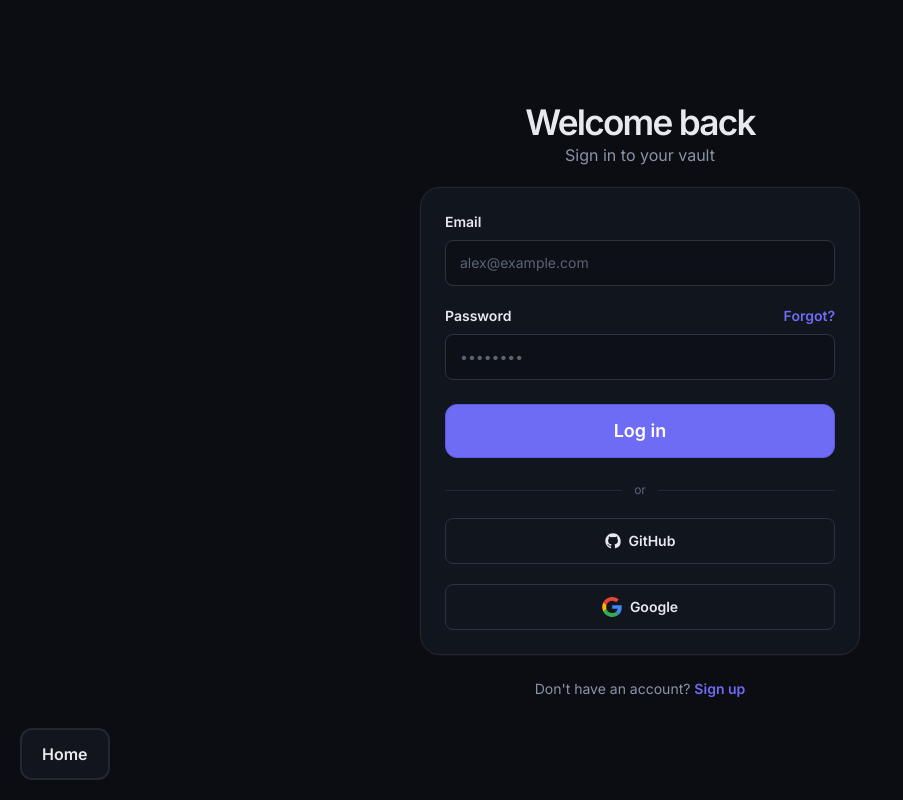
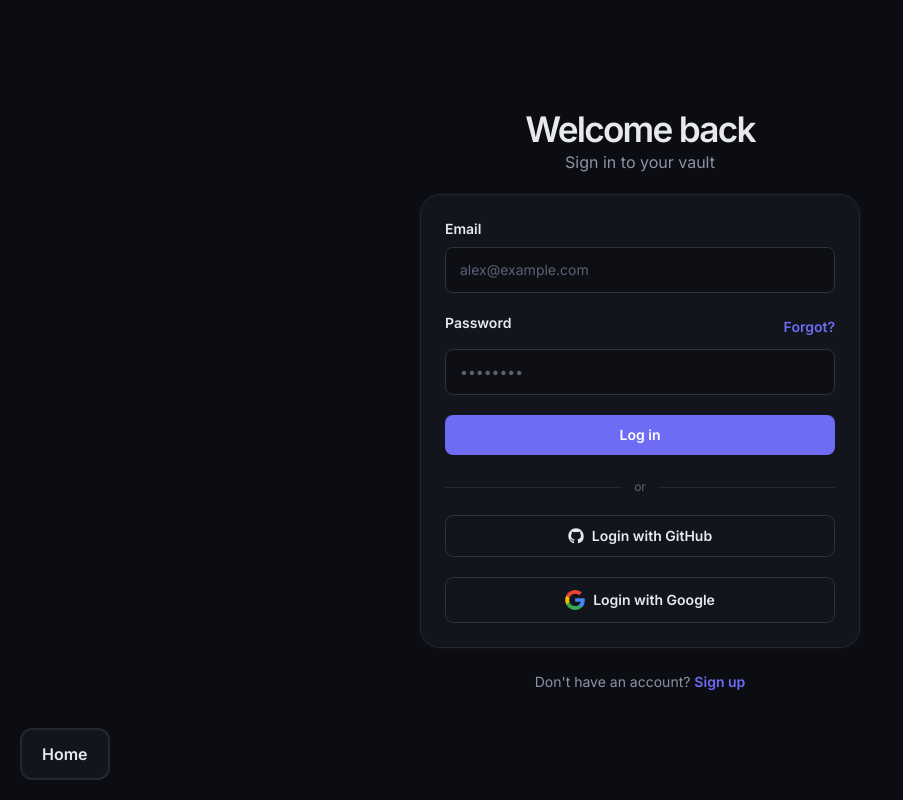
Before and after one commit to PrabhatBargoti/DevVault, a React (Vite) app in the folder Client/: page /Login in a window 1280 px wide. Shown: the whole page, without its empty margins (0-903 px from the left). Built offline with nearby package versions, Linux system fonts and the light colour scheme.

Commit message:
Forget pass page made

```diff
--- a/Client/src/Pages/ForgetPass.jsx
+++ b/Client/src/Pages/ForgetPass.jsx
@@ -1,6 +1,8 @@
 import React, { useState } from "react";
 import SEO from "../Components/SEO";
 import Logo from "../Components/Logo";
+import { useNavigate } from "react-router-dom";
+import HomeShortcut from "../Components/HomeShortcut";
 
 const ForgetPass = () => {
   const [sent, setSent] = useState(false);
@@ -10,6 +12,12 @@ const ForgetPass = () => {
     e.preventDefault();
     setSent(true);
   };
+
+  const nav = useNavigate()
+
+  const login = () => {
+    nav('/Login')
+  }
 
   return (
     <>
@@ -23,9 +31,6 @@ const ForgetPass = () => {
       <div className="relative z-10 flex min-h-screen items-center justify-center overflow-x-hidden bg-[#0B0D12] px-4 py-10 sm:px-6">
         <div className="w-full max-w-110">
           <header className="mb-8 flex flex-col items-center gap-8">
-            <a href="/" rel="noopener noreferrer">
-              <Logo />
-            </a>
             <div className="text-center">
               <h1 className="text-3xl sm:text-[2.2rem] font-semibold tracking-tighter text-[#E7E9EE]">
                 {sent ? "Check your inbox" : "Reset your password"}
@@ -35,7 +40,7 @@ const ForgetPass = () => {
               </p>
             </div>
           </header>
-          <main className="rounded-[20px] border border-[#232733] bg-[#121820]/90 p-5 sm:p-6 shadow-[0_0_0_1px_rgba(255,255,255,0.02)]">
+          <main className="rounded-[20px] border border-[#232733] bg-[#12151C] p-5 sm:p-6 shadow-[0_0_0_1px_rgba(255,255,255,0.02)]">
             {sent ? (
               <div className="flex flex-col items-center gap-5 py-2">
                 <div className="flex h-12 w-12 items-center justify-center rounded-xl bg-[#1A2E24] text-[#4FBF8B]">
@@ -58,7 +63,7 @@ const ForgetPass = () => {
             ) : (
               <form className="flex flex-col gap-5" onSubmit={handleSubmit}>
                 <div>
-                  <label htmlFor="email" className="mb-2 block text-sm font-semibold text-[#E7E9EE]">
+                  <label htmlFor="email" className="block text-sm font-semibold text-[#E7E9EE] mb-2">
                     Email
                   </label>
                   <input
@@ -74,7 +79,7 @@ const ForgetPass = () => {
 
                 <button
                   type="submit"
-                  className="mt-1 w-full rounded-xl border border-[#5E5AE6] bg-[#6E6BF4] px-4 py-3 text-lg font-semibold text-white transition-all duration-200 hover:bg-[#8280F7] active:scale-[0.99]"
+                  className="w-full rounded-lg bg-[#6E6BF4] hover:bg-[#8280F7] py-2.5 text-sm font-semibold text-white cursor-pointer transition-all duration-200 active:scale-[0.99]"
                 >
                   Send reset link
                 </button>
@@ -83,11 +88,12 @@ const ForgetPass = () => {
           </main>
 
           <p className="mt-6 text-center text-sm">
-            <a href="/login" className="font-semibold text-[#6E6BF4] transition-colors hover:text-[#8280F7]">
+            <button onClick={login} className="font-semibold text-[#6E6BF4] transition-colors hover:text-[#8280F7] cursor-pointer">
               Back to log in
-            </a>
+            </button>
           </p>
         </div>
+        <HomeShortcut />
       </div>
     </>
   );
--- a/Client/src/Pages/Login.jsx
+++ b/Client/src/Pages/Login.jsx
@@ -9,6 +9,10 @@ const Login = () => {
 
   const signup = () => {
     nav('/Signup')
+  }
+
+  const forgetpass = () => {
+    nav('/forgot-password')
   }
 
   return (
@@ -29,43 +33,40 @@ const Login = () => {
               <p className="m text-base text-[#8B93A7]">Sign in to your vault</p>
             </div>
           </header>
-          <main className="rounded-[20px] border border-[#232733] bg-[#121820]/90 p-5 sm:p-6 shadow-[0_0_0_1px_rgba(255,255,255,0.02)]">
+          <main className="rounded-[20px] border border-[#232733] bg-[#12151C] p-5 sm:p-6 shadow-[0_0_0_1px_rgba(255,255,255,0.02)]">
             <form className="flex flex-col gap-5">
               <div>
-                <label htmlFor="email" className="mb-2 block text-sm font-semibold text-[#E7E9EE]">
+                <label htmlFor="email" className="block text-sm font-semibold text-[#E7E9EE] mb-2">
                   Email
                 </label>
                 <input
                   id="email"
                   type="email"
                   placeholder="alex@example.com"
-                  className="w-full rounded-lg border border-[#2D3241] bg-[#0D1017] px-3.5 py-3 text-sm text-[#E7E9EE] placeholder-[#5A6275] outline-none transition-colors focus:border-[#6E6BF4]"
+                  className="w-full rounded-lg border border-[#2D3241] bg-[#0D0F15] px-3.5 py-3 text-sm text-[#E7E9EE] placeholder-[#5A6275] outline-none transition-colors focus:border-[#6E6BF4]"
                   required
                 />
               </div>
               <div>
                 <div className="mb-2 flex items-center justify-between">
-                  <label htmlFor="password" className="text-sm font-semibold text-[#E7E9EE]" >
+                  <label htmlFor="password" className="block text-sm font-semibold text-[#E7E9EE] mb-2">
                     Password
                   </label>
-                  <a
-                    href="/forgot-password"
-                    className="text-sm font-semibold text-[#6E6BF4] transition-colors hover:text-[#8280F7]"
-                  >
+                  <button onClick={forgetpass} className="text-sm font-semibold text-[#6E6BF4] transition-colors hover:text-[#8280F7] cursor-pointer">
                     Forgot?
-                  </a>
+                  </button>
                 </div>
                 <input
                   id="password"
                   type="password"
                   placeholder="••••••••"
-                  className="w-full rounded-lg border border-[#2D3241] bg-[#0D1017] px-3.5 py-3 text-sm text-[#E7E9EE] placeholder-[#5A6275] outline-none transition-colors focus:border-[#6E6BF4]"
+                  className="w-full rounded-lg border border-[#2D3241] bg-[#0D0F15] px-3.5 py-3 text-sm text-[#E7E9EE] placeholder-[#5A6275] outline-none transition-colors focus:border-[#6E6BF4]"
                   required
                 />
               </div>
               <button
                 type="submit"
-                className="mt-1 w-full rounded-xl border border-[#5E5AE6] bg-[#6E6BF4] px-4 py-3 text-lg font-semibold text-white transition-all duration-200 hover:bg-[#8280F7] active:scale-[0.99] cursor-pointer"
+                className="w-full rounded-lg bg-[#6E6BF4] hover:bg-[#8280F7] transition-colors py-2.5 text-sm font-semibold text-white cursor-pointer"
               >
                 Log in
               </button>
@@ -76,19 +77,19 @@ const Login = () => {
               </div>
               <button
                 type="button"
-                className="flex w-full items-center justify-center gap-2 rounded-lg border border-[#2D3241] bg-transparent py-3 text-sm font-semibold text-[#E7E9EE] transition-colors hover:bg-[#181D29] cursor-pointer "
+                className="w-full flex items-center justify-center gap-2 rounded-lg border border-[#2D3241] bg-transparent py-2.5 text-sm font-semibold text-[#E7E9EE] hover:bg-[#1C2029] transition-colors cursor-pointer"
               >
                 <svg viewBox="0 0 24 24" fill="currentColor" className="h-4 w-4">
                   <path d="M12 .5C5.65.5.5 5.65.5 12c0 5.08 3.29 9.39 7.86 10.91.57.1.78-.25.78-.55 0-.27-.01-1.17-.02-2.12-3.2.7-3.88-1.36-3.88-1.36-.52-1.34-1.28-1.69-1.28-1.69-1.05-.72.08-.7.08-.7 1.16.08 1.77 1.19 1.77 1.19 1.03 1.77 2.7 1.26 3.36.96.1-.75.4-1.26.73-1.55-2.55-.29-5.24-1.28-5.24-5.68 0-1.26.45-2.28 1.19-3.08-.12-.29-.52-1.46.11-3.05 0 0 .97-.31 3.18 1.18a10.9 10.9 0 0 1 2.9-.39c.98 0 1.97.13 2.9.39 2.2-1.49 3.17-1.18 3.17-1.18.63 1.59.23 2.76.11 3.05.74.8 1.19 1.82 1.19 3.08 0 4.41-2.69 5.38-5.25 5.67.41.36.78 1.06.78 2.14 0 1.55-.01 2.79-.01 3.17 0 .3.2.66.79.55A10.52 10.52 0 0 0 23.5 12C23.5 5.65 18.35.5 12 .5Z" />
                 </svg>
-                GitHub
+                Login with GitHub
               </button>
               <button
                 type="button"
                 className="flex w-full items-center justify-center gap-2 rounded-lg border border-[#2D3241] bg-transparent py-3 text-sm font-semibold text-[#E7E9EE] transition-colors hover:bg-[#181D29] cursor-pointer"
               >
                 <svg width="20px" viewBox="-3 0 262 262" xmlns="http://www.w3.org/2000/svg" preserveAspectRatio="xMidYMid"><path d="M255.878 133.451c0-10.734-.871-18.567-2.756-26.69H130.55v48.448h71.947c-1.45 12.04-9.283 30.172-26.69 42.356l-.244 1.622 38.755 30.023 2.685.268c24.659-22.774 38.875-56.282 38.875-96.027" fill="#4285F4" /><path d="M130.55 261.1c35.248 0 64.839-11.605 86.453-31.622l-41.196-31.913c-11.024 7.688-25.82 13.055-45.257 13.055-34.523 0-63.824-22.773-74.269-54.25l-1.531.13-40.298 31.187-.527 1.465C35.393 231.798 79.49 261.1 130.55 261.1" fill="#34A853" /><path d="M56.281 156.37c-2.756-8.123-4.351-16.827-4.351-25.82 0-8.994 1.595-17.697 4.206-25.82l-.073-1.73L15.26 71.312l-1.335.635C5.077 89.644 0 109.517 0 130.55s5.077 40.905 13.925 58.602l42.356-32.782" fill="#FBBC05" /><path d="M130.55 50.479c24.514 0 41.05 10.589 50.479 19.438l36.844-35.974C195.245 12.91 165.798 0 130.55 0 79.49 0 35.393 29.301 13.925 71.947l42.211 32.783c10.59-31.477 39.891-54.251 74.414-54.251" fill="#EB4335" /></svg>
-                Google
+                Login with Google
               </button>
             </form>
           </main>
```
